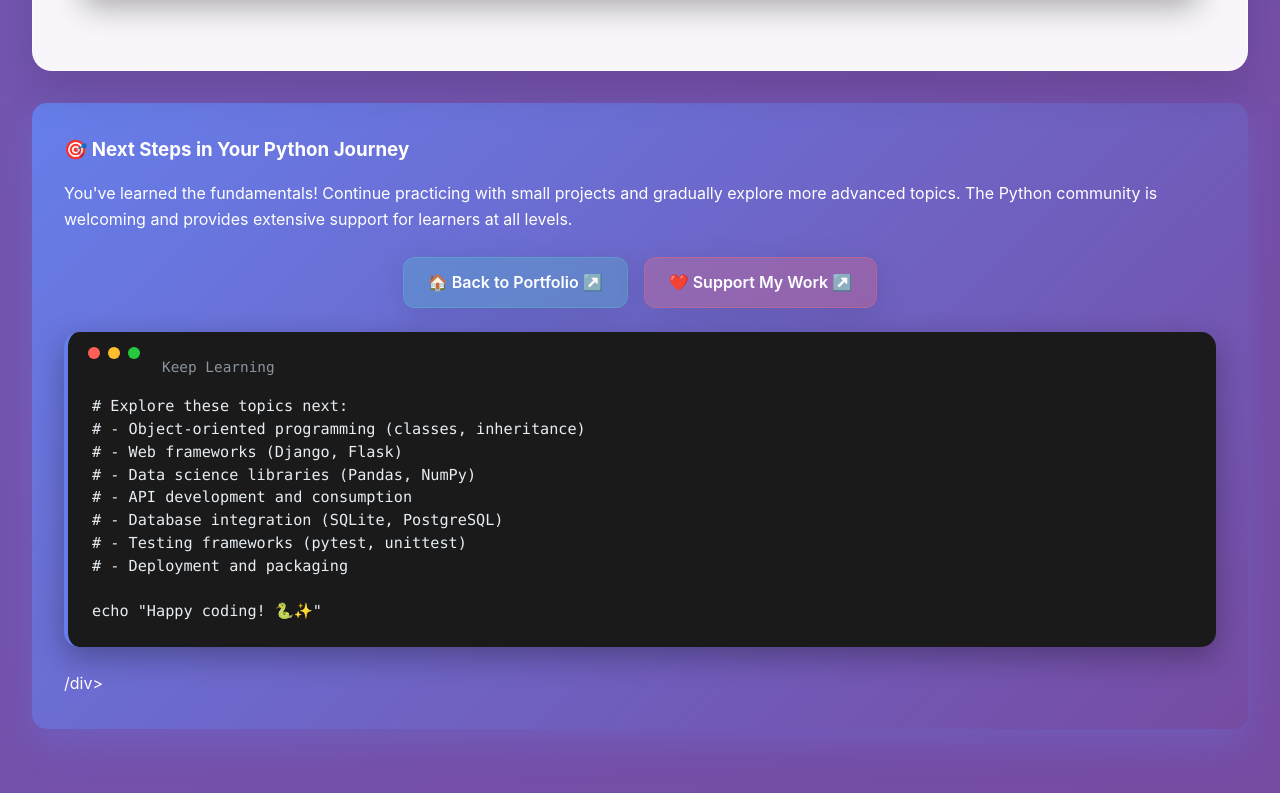
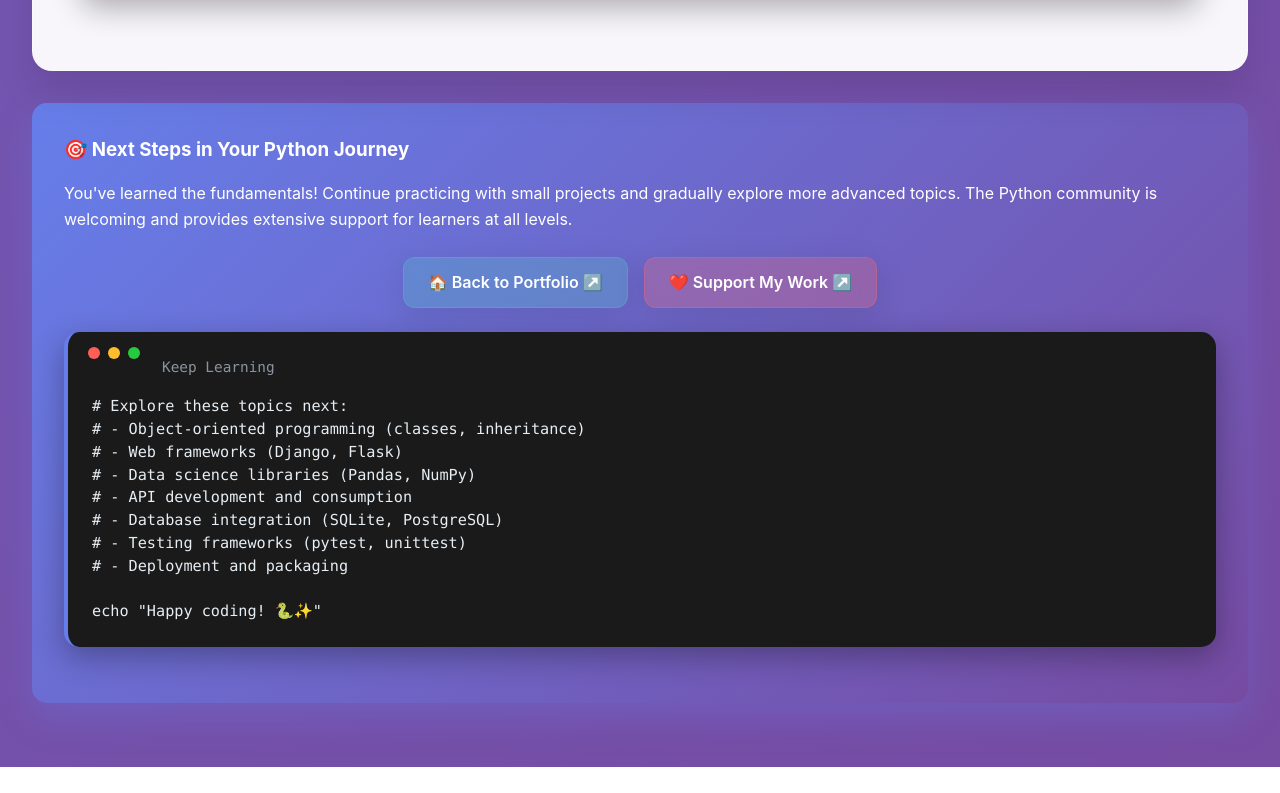
Before and after one commit to ihoggan/S.M.A.R.T., a plain HTML site: page Python.html in a window 1280 px wide. Shown: the part 8672-9465 px from the top of the page. After the commit the page ends 9439 px from the top, so only its background shows below. Drawn offline with Linux system fonts and the light colour scheme.

Commit message:
Update Python.html

```diff
--- a/Python.html
+++ b/Python.html
@@ -722,7 +722,7 @@ get_weather(city)</code>
 
 echo "Happy coding! 🐍✨"</code>
             </div>
-       /div>
+       </div>
     </div>
 </body>
 </html>
```
